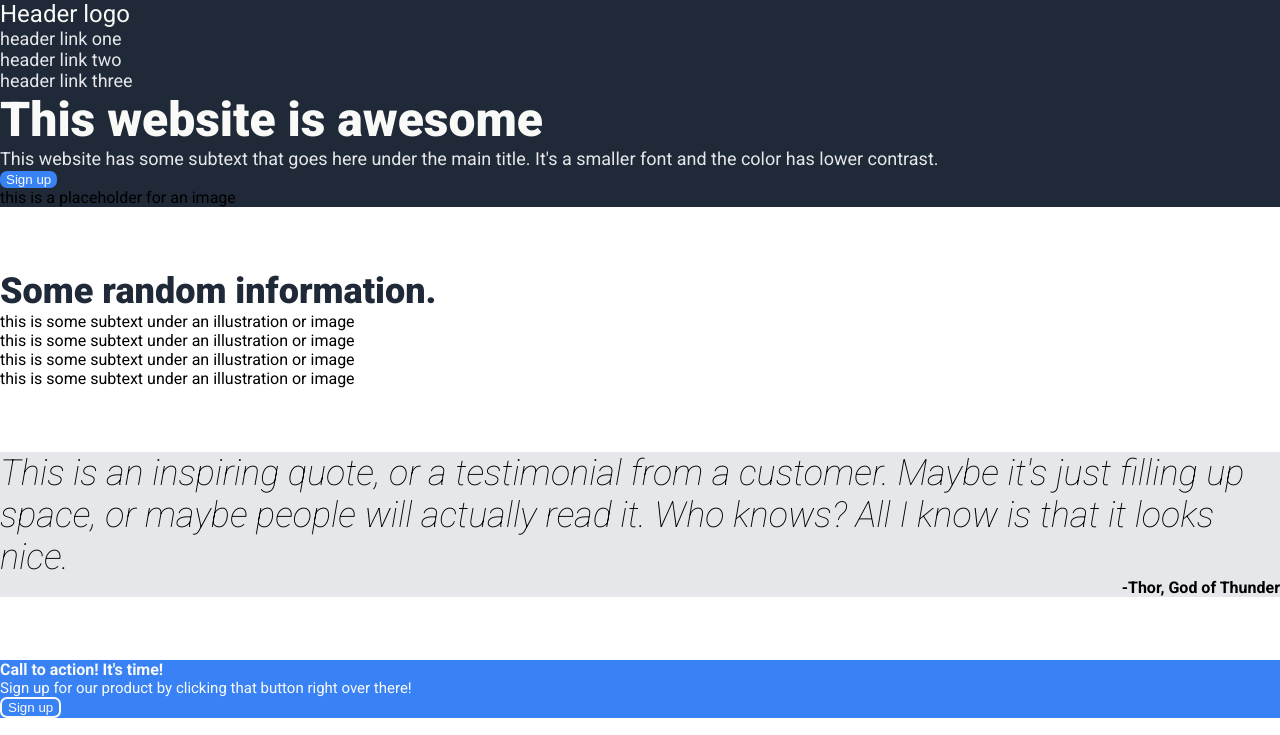
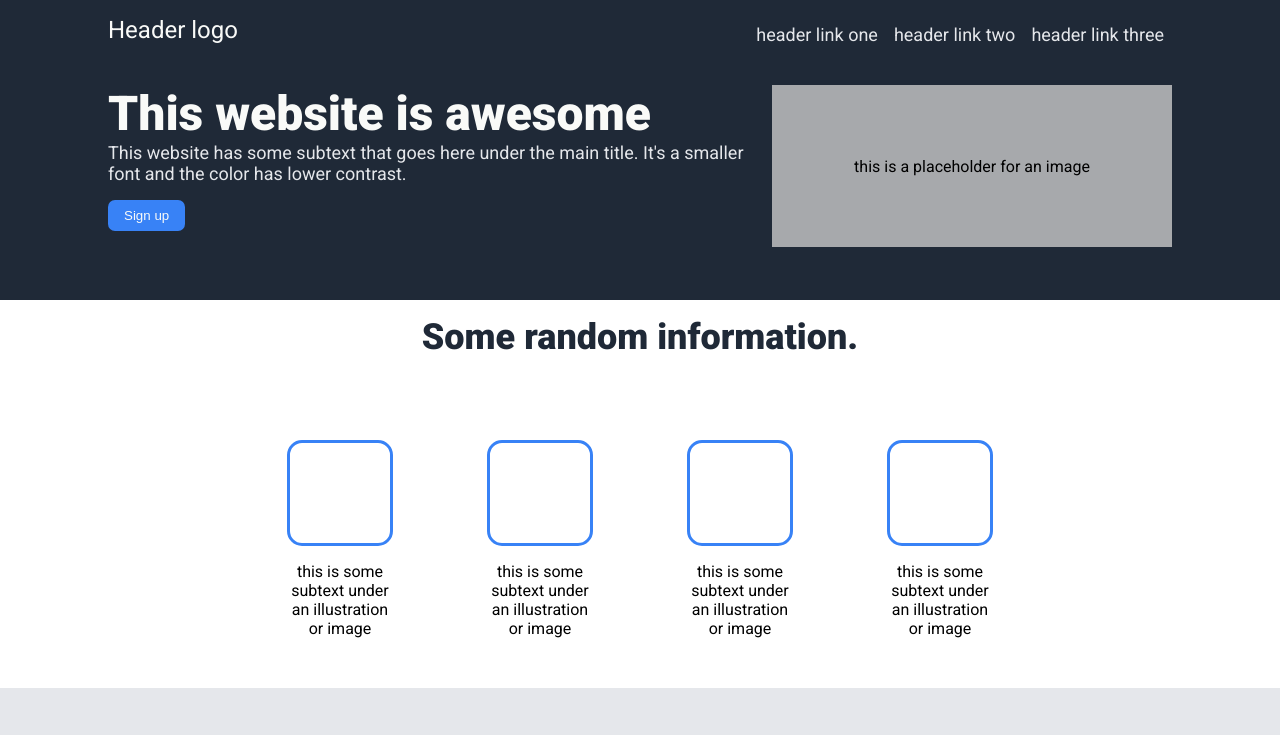
Before and after one commit to thehacktivist42/homepage-design, a plain HTML site: page index.html in a window 1280 px wide. Shown: the top 735 px of the page. Drawn offline with Linux system fonts and the light colour scheme.

Commit message:
Add structural and flexbox CSS

```diff
--- a/index.html
+++ b/index.html
@@ -25,6 +25,7 @@
             </div>
         </div>
         <div class = "advert">
+            <div class = "hero">
                 <div class = "advert-title">
                     This website is awesome
                 </div>
@@ -34,8 +35,11 @@
                 <button class = "advert-signup">
                     Sign up
                 </button>
+            </div>
             <div class = "advert-image">
+                <div class = "advert-image-text">
                     this is a placeholder for an image
+                </div>
             </div>
         </div>
     </div>
--- a/style.css
+++ b/style.css
@@ -14,6 +14,9 @@ body {
 .top-container {
     background-color: #1f2937;
     margin: 0;
+    display: flex;
+    flex-direction: column;
+    min-height: 300px;
 }
 .advert-title {
     font-size: 48px;
@@ -23,6 +26,7 @@ body {
 .advert-text, .link {
     font-size: 18px;
     color: #E5E7EB;
+    max-width: 650px;
 }
 .header-logo {
     font-size: 24px;
@@ -34,11 +38,16 @@ body {
     color: #F9FAF8;
     border-radius: 7px;
     border-style: none;
+    margin: 16px 0;
+    padding: 8px 16px;
 }
 .info-title {
     font-size: 36px;
     color: #1F2937;
     font-weight: 900;
+    text-align: center;
+    margin-bottom: 16px;
+    margin-top: 16px;
 }
 .quote {
     background-color: #E5E7EB;
@@ -75,3 +84,80 @@ body {
     color: #F9FAF8;
     font-size: 15px;
 }
+.header {
+    display: flex;
+    justify-content: space-between;
+    margin: 8px 100px;
+    padding: 8px;
+}
+.header-links {
+    display: flex;
+    justify-content: space-between;
+    gap: 16px;
+    margin: 8px;
+}
+.advert {
+    margin: 8px 100px;
+    padding: 8px;
+    display: flex;
+    justify-content: space-between;
+}
+.advert-image {
+    background-color: #CBCBCBCB;
+    flex: 1;
+    min-width: 200px;
+    max-width: 400px;
+    display: flex;
+    justify-content: center;
+    align-items: center;
+}
+.advert-image-text {
+    text-align: center;
+}
+.card-image {
+    border-radius: 15px;
+    border-color: #3882F6;
+    border-style: solid;
+    height: 100px;
+    width: 100px;
+    margin: 16px;
+}
+.card-text {
+    text-wrap: wrap;
+    text-align: center;
+    width: 100px;
+}
+.card {
+    width: 200px;
+    display: flex;
+    flex-direction: column;
+    justify-content: center;
+    align-items: center;
+}
+.card-container {
+    display: flex;
+    justify-content: center;
+    align-items: center;
+    padding: 50px 100px;
+
+}
+.quote {
+    padding: 50px 100px;
+}
+.banner {
+    width: 750px;
+    padding: 50px 70px;
+    border-radius: 8px;
+    margin: 50px auto;
+    display: flex;
+    justify-content: space-between;
+}
+.banner-signup {
+    padding: 8px 32px;
+}
+.footer {
+    height: 80px;
+    display: flex;
+    flex-direction: column;
+    justify-content: center;
+}
```
Lines whose indentation alone changed are shown as unchanged.
